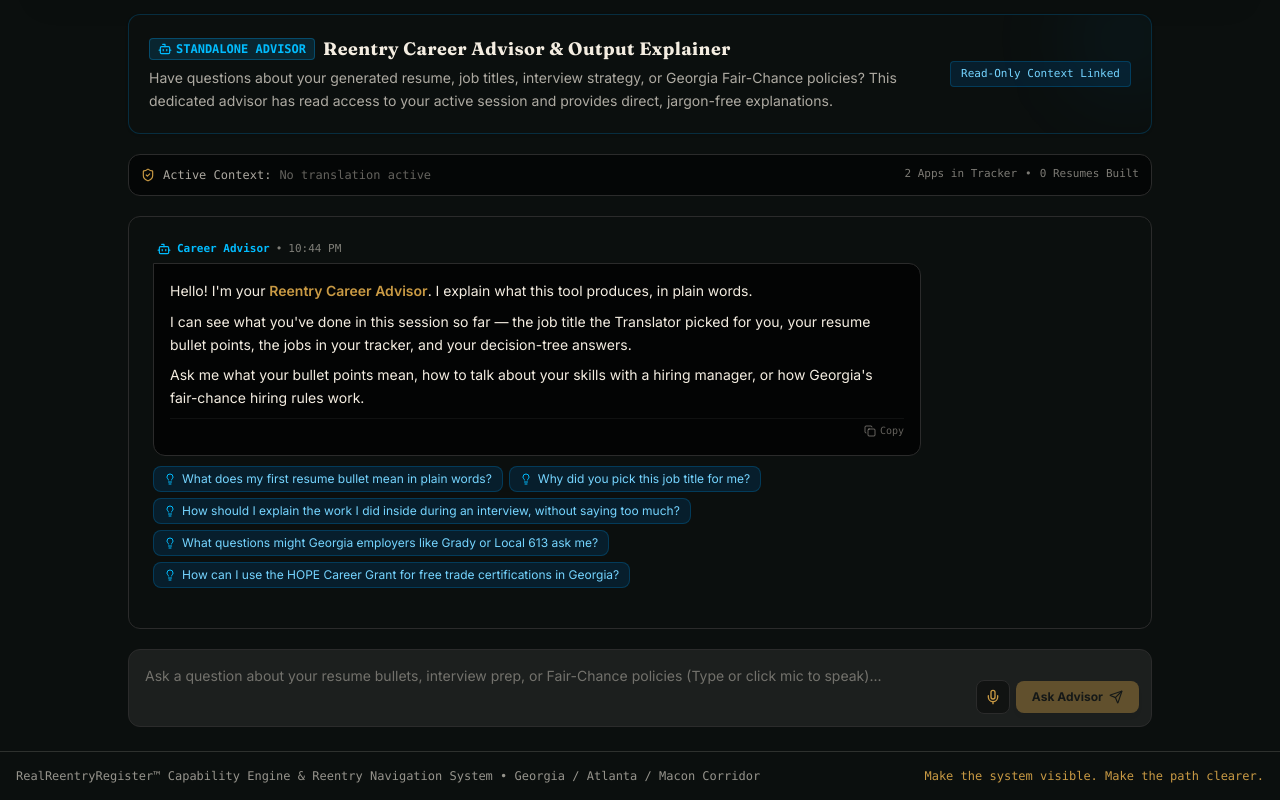
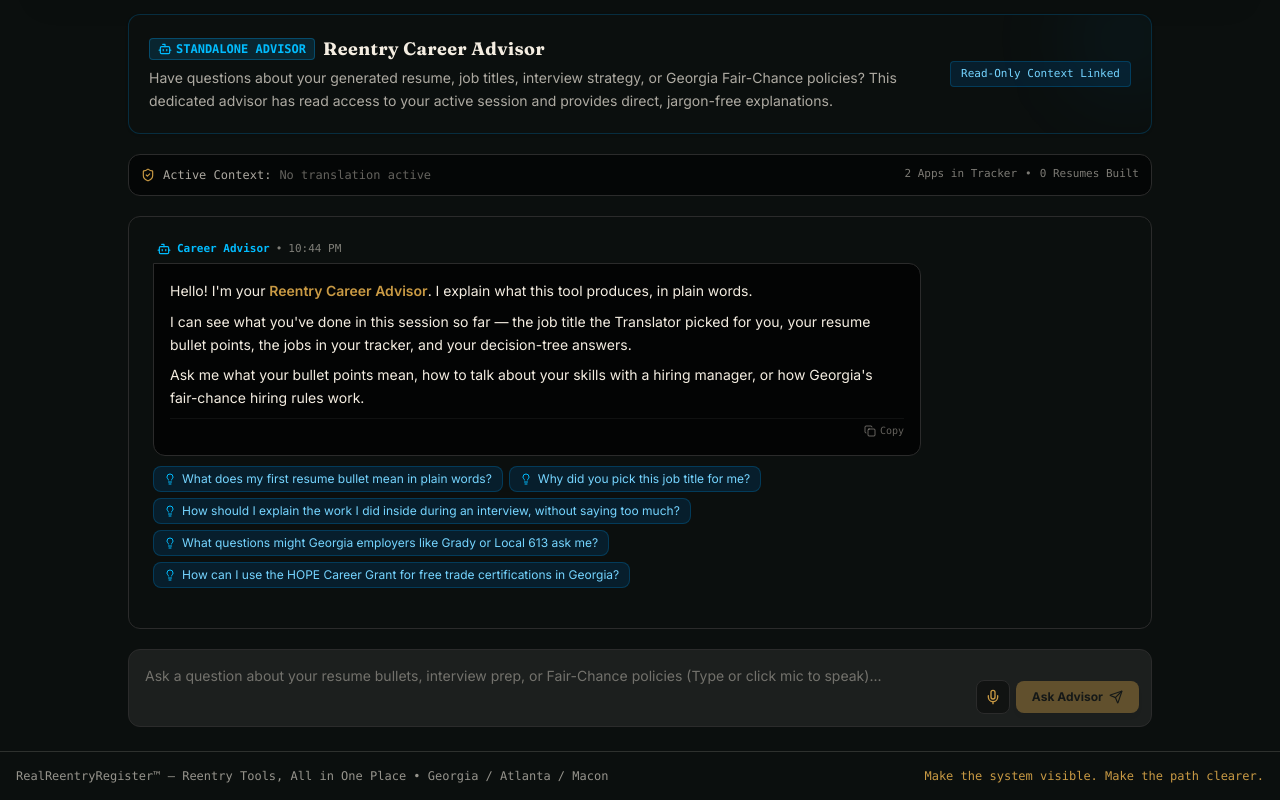
Before and after one commit to IlluminIvy-lab/RRR-Engine, a React (Vite) app: page / in a window 1280 px wide. Both pictures are taken after a click on the button "AI Advisor". Shown: the part 274-1074 px from the top of the page. Built offline with nearby package versions, Linux system fonts and the light colour scheme.

Commit message:
fix(copy): Advisor header to 'Reentry Career Advisor'; footer plain-language

```diff
--- a/src/App.tsx
+++ b/src/App.tsx
@@ -570,7 +570,7 @@ export default function App() {
       {/* Print Stylesheet Clean Header for Direct Printing */}
       <footer className="border-t border-[#F4EDE1]/15 bg-[#0B0F0E] py-4 text-center text-xs font-mono text-[#F4EDE1]/60 print:hidden">
         <div className="max-w-7xl mx-auto px-4 flex flex-col sm:flex-row items-center justify-between gap-2">
-          <span>RealReentryRegister™ Capability Engine & Reentry Navigation System • Georgia / Atlanta / Macon Corridor</span>
+          <span>RealReentryRegister™ — Reentry Tools, All in One Place • Georgia / Atlanta / Macon</span>
           <span className="text-[#C99A44]">Make the system visible. Make the path clearer.</span>
         </div>
       </footer>
--- a/src/components/AIAdvisorChat.tsx
+++ b/src/components/AIAdvisorChat.tsx
@@ -238,7 +238,7 @@ Ask me what your bullet points mean, how to talk about your skills with a hiring
                 <span>STANDALONE ADVISOR</span>
               </span>
               <h2 className="text-lg font-bold text-[#F4EDE1] font-serif tracking-wide">
-                Reentry Career Advisor & Output Explainer
+                Reentry Career Advisor
               </h2>
             </div>
             <p className="text-xs sm:text-sm text-[#F4EDE1]/70 max-w-3xl leading-relaxed">
```
